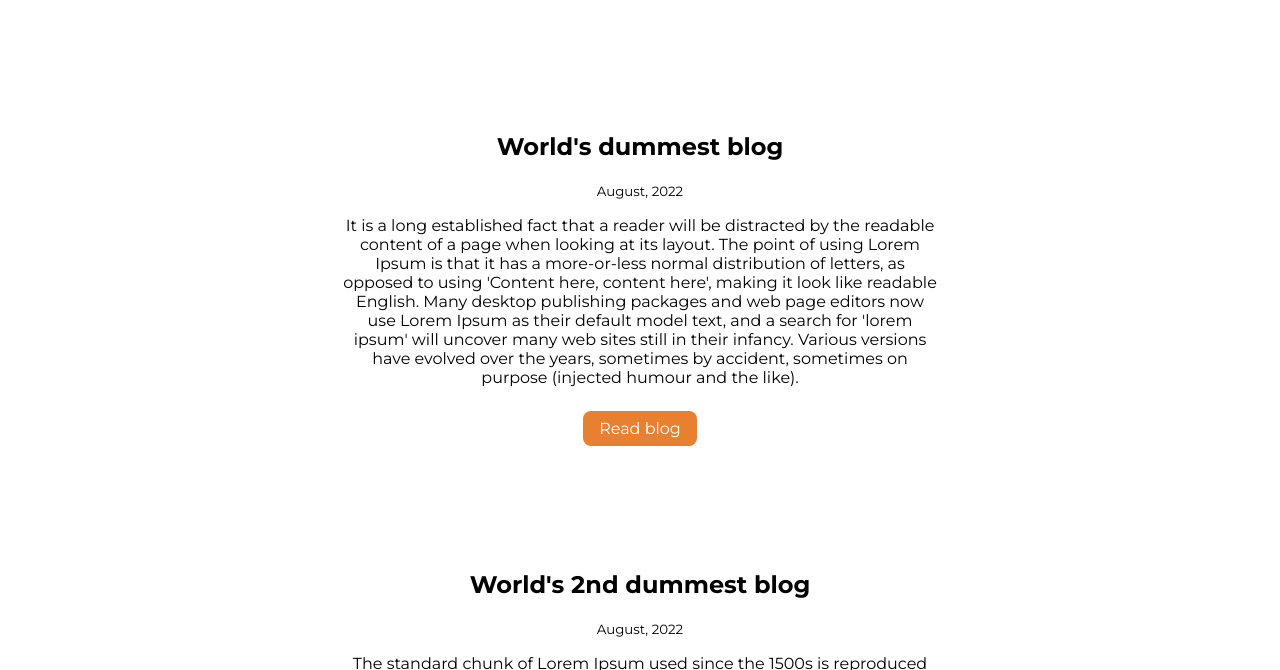
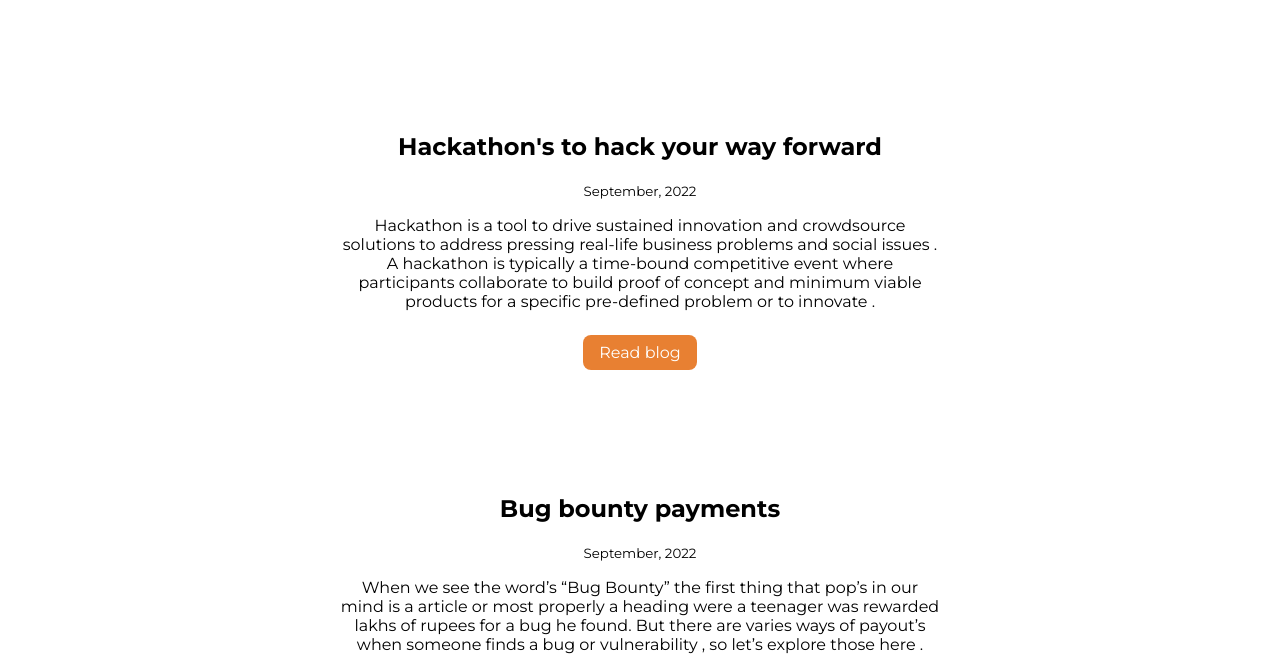
Before and after one commit to VishalSindham/Neogcamp_Mark_004, a plain HTML site: page blogs.html in a window 1280 px wide. Shown: the part 282-952 px from the top of the page. Drawn offline with Linux system fonts and the light colour scheme.

Commit message:
Update blogs.html

```diff
--- a/blogs.html
+++ b/blogs.html
@@ -32,23 +32,22 @@
     <ul class="list-non-bullet">
         <li>
             <article class="article-list container container-center">
-                <h2>World's  dummest blog </h2>
-                <small>August, 2022</small>
+                <h2>Hackathon's to hack your way forward </h2>
+                <small>September, 2022</small>
                 <p>
-                    It is a long established fact that a reader will be distracted by the readable content of a page when looking at its layout. The point of using Lorem Ipsum is that it has a more-or-less normal distribution of letters, as opposed to using 'Content here, content here', making it look like readable English. Many desktop publishing packages and web page editors now use Lorem Ipsum as their default model text, and a search for 'lorem ipsum' will uncover many web sites still in their infancy. Various versions have evolved over the years, sometimes by accident, sometimes on purpose (injected humour and the like).
+Hackathon is a tool to drive sustained innovation and crowdsource solutions to address pressing real-life business problems and social issues . A hackathon is typically a time-bound  competitive event where participants collaborate to build proof of concept and minimum viable products for a specific pre-defined problem or to innovate .
                 </p>
-                <a class = "link link-primary" href= "dummy-blog.html">Read blog</a>
+                <a class = "link link-primary" href= "https://shade-saffron-b28.notion.site/Writing-about-Hackathon-to-hack-my-way-to-Neo-G-Community-9694237df33542ba8556cec38b3a681d">Read blog</a>
             </article>
 
         </li>
         <li>
             <article class="article-list container container-center">
-                <h2>World's 2nd  dummest blog</h2>
-                <small>August, 2022</small>
-                <p>
-                    The standard chunk of Lorem Ipsum used since the 1500s is reproduced below for those interested. Sections 1.10.32 and 1.10.33 from "de Finibus Bonorum et Malorum" by Cicero are also reproduced in their exact original form, accompanied by English versions from the 1914 translation by H. Rackham.
-                  </p>
-                  <a class = "link link-primary" href = "dummy-blog.html"> Read blog</a>
+                <h2>Bug bounty payments</h2>
+                <small>September, 2022</small>
+                <p>When we see the word’s  “Bug Bounty” the first thing that pop’s in our mind is a article or most properly  a heading were a teenager was rewarded lakhs of rupees   for a bug he found.
+But there are varies ways of payout’s when someone finds a bug or vulnerability  , so let’s explore those here .                  </p>
+                  <a class = "link link-primary" href = "https://shade-saffron-b28.notion.site/Bug-Hunting-Payout-Amounts-6bf5e6805acd42b9a1096a5fb4d431c0"> Read blog</a>
             </article>
 
         </li>
```
